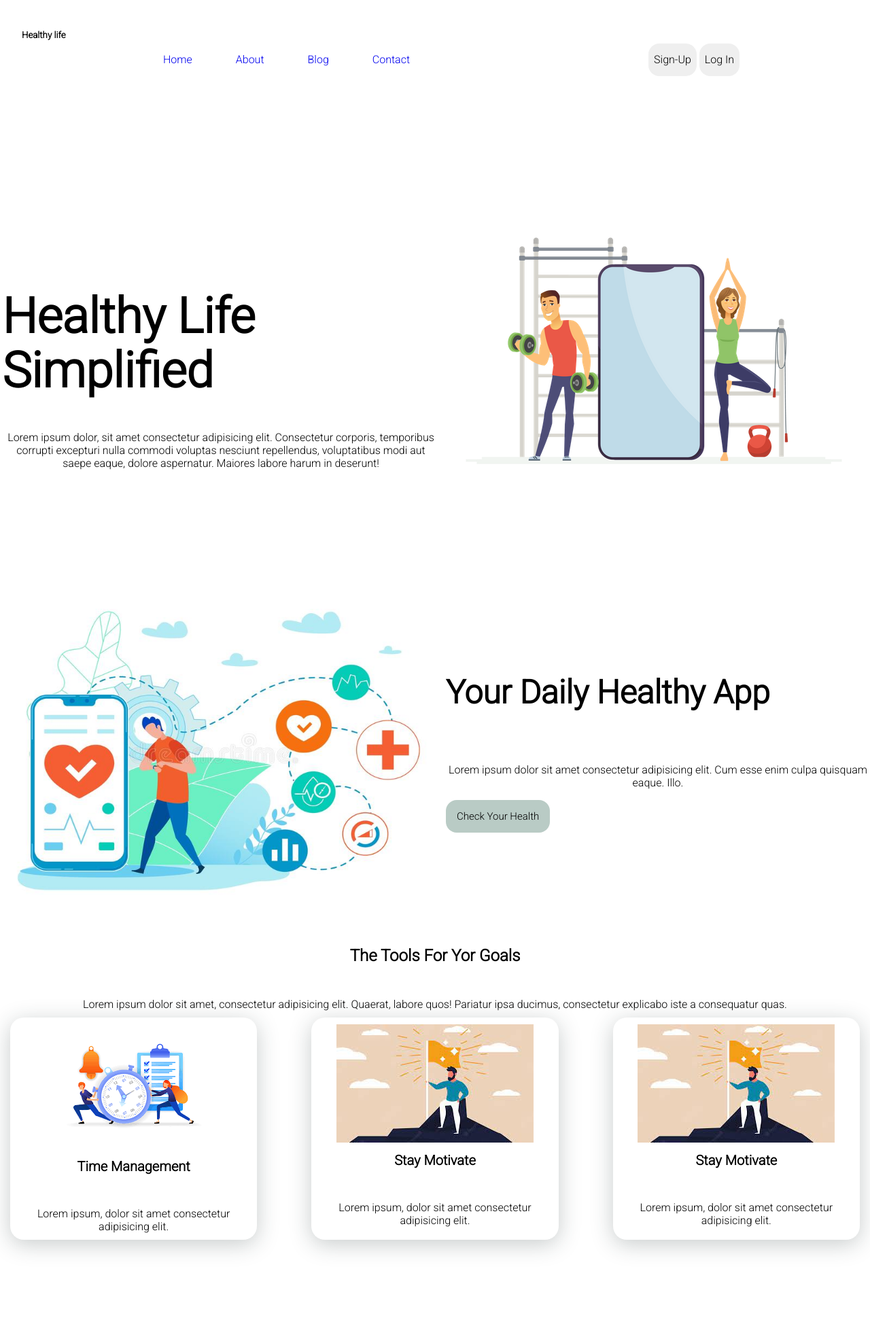
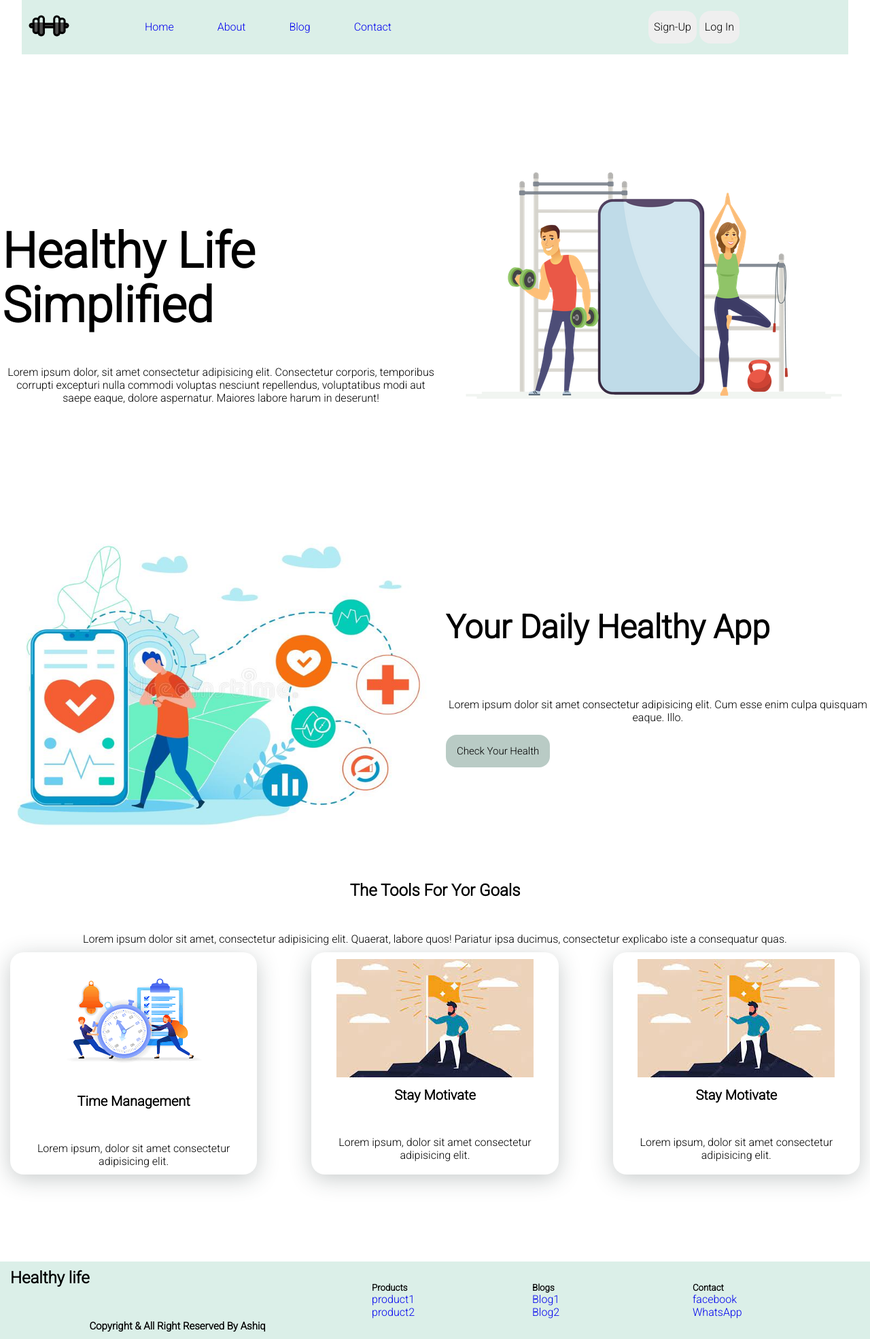
Before and after one commit to Ashiqweb123/fitness-html-site, a plain HTML site: page index.html in a window 1280 px wide. Shown: the whole page at 68% size. Before the commit the page ends 1872 px from the top, so only its background shows below. Drawn offline with Linux system fonts and the light colour scheme.

Commit message:
responsive

```diff
--- a/index.html
+++ b/index.html
@@ -13,7 +13,7 @@
             <!-- left-side-menu -->
             <div class="left-side-menu">
             <div class="logo">
-                <h5>Healthy life</h5>
+               <img src="images/logo.png" alt="logo">
             </div>
 
             <div class="sub-menu">
@@ -101,7 +101,36 @@
     </main>
 
     <footer>
+        <div class="footer-logo">
+            <h2>Healthy life</h2>
+            <p>Copyright & All right reserved by Ashiq</p>
+        </div>
 
+        <div class="footer-part">
+            <div class="footer-content">
+                <div class="products">
+                    <h5>Products</h5>
+                    <a href="#">
+                        <li>product1</li>
+                        <li>product2</li>
+                    </a>
+                </div>
+                <div class="Blogs">
+                    <h5>Blogs</h5>
+                    <a href="#">
+                        <li>Blog1</li>
+                        <li>Blog2</li>
+                    </a>
+                </div>
+                <div class="Contact">
+                    <h5>Contact</h5>
+                    <a href="#">
+                        <li>facebook</li>
+                        <li>WhatsApp</li>
+                    </a>
+                </div>
+            </div>
+        </div>
     </footer>
 </body>
 </html>
--- a/style.css
+++ b/style.css
@@ -38,7 +38,8 @@ header nav
     justify-content: space-between;
     align-items: center;
     width: 100%;
-    height: 11rem;
+    height: 5rem;
+    background-color: rgb(219, 239, 232);
 }
 
 header nav .left-side-menu
@@ -50,9 +51,11 @@ header nav .left-side-menu
 
 }
 
-header nav .left-side-menu .logo h5{
-    width:13rem;
-    height: 5.5rem;
+
+header nav .left-side-menu .logo img
+{
+    width:80px;
+    height: 80px;
 }
 
 header nav .left-side-menu .sub-menu
@@ -203,3 +206,115 @@ header  .right-side-menu .sub-menu a
     font-weight: bold;
     margin-top: 10px;
 }
+
+
+footer
+{
+    display: flex;
+    justify-content: space-between;
+    align-items: center;
+    margin-top: 5rem;
+    background-color: rgb(219, 239, 232);
+}
+.footer-logo
+
+{
+    width:40%;
+    margin:10px 15px;
+
+}
+
+.footer-logo h2
+{
+    margin: 0 auto;
+    font-weight: bold;
+}
+.footer-logo p
+{
+    text-transform: capitalize;
+    font-size: 15px;
+    font-weight: bold;
+
+}
+.footer-part
+{
+    width:60%;
+    margin:10px;
+}
+.footer-content
+{
+    display: grid;
+    grid-template-columns: repeat(3,1fr);
+    margin: 10px;
+    padding: 5px;
+}
+.footer-content a
+{
+    text-decoration: none;
+}
+.footer-content a li{
+    list-style: none;
+}
+
+/*--------------------- responsive ---------------*/
+
+@media screen and (max-width:768px) {
+    /* header nav .right-side-menu
+{
+    display: block;
+    width: 100%;
+
+} */
+
+header nav
+{
+    display: block;
+
+    width: 100%;
+    height: 5rem;
+    background-color: rgb(219, 239, 232);
+}
+header .right-side-menu .sub-menu
+{
+    display: block;
+    width: 100%;
+
+}
+.main-hero-section
+{
+
+    width: 100%;
+
+    display: block;
+     padding: 10px;
+    margin:15px 0;
+}
+
+.main-hero-section h1
+{
+    width:100%;
+    font-size: 1rem;
+    line-height: 1rem;
+    margin-top: 1rem;
+}
+.main-hero-section img
+
+{
+    width:100%;
+
+}
+
+.healthy-app
+{
+    display: block;
+   width:100%;
+}
+
+.healthy-app .right-side-app h1
+{
+    /* font-size: 2rem; */
+    font-weight: 600;
+    line-height: 3rem;
+    text-transform: capitalize;
+}
+}
```
Also changed, not shown: images/logo.png (added).
